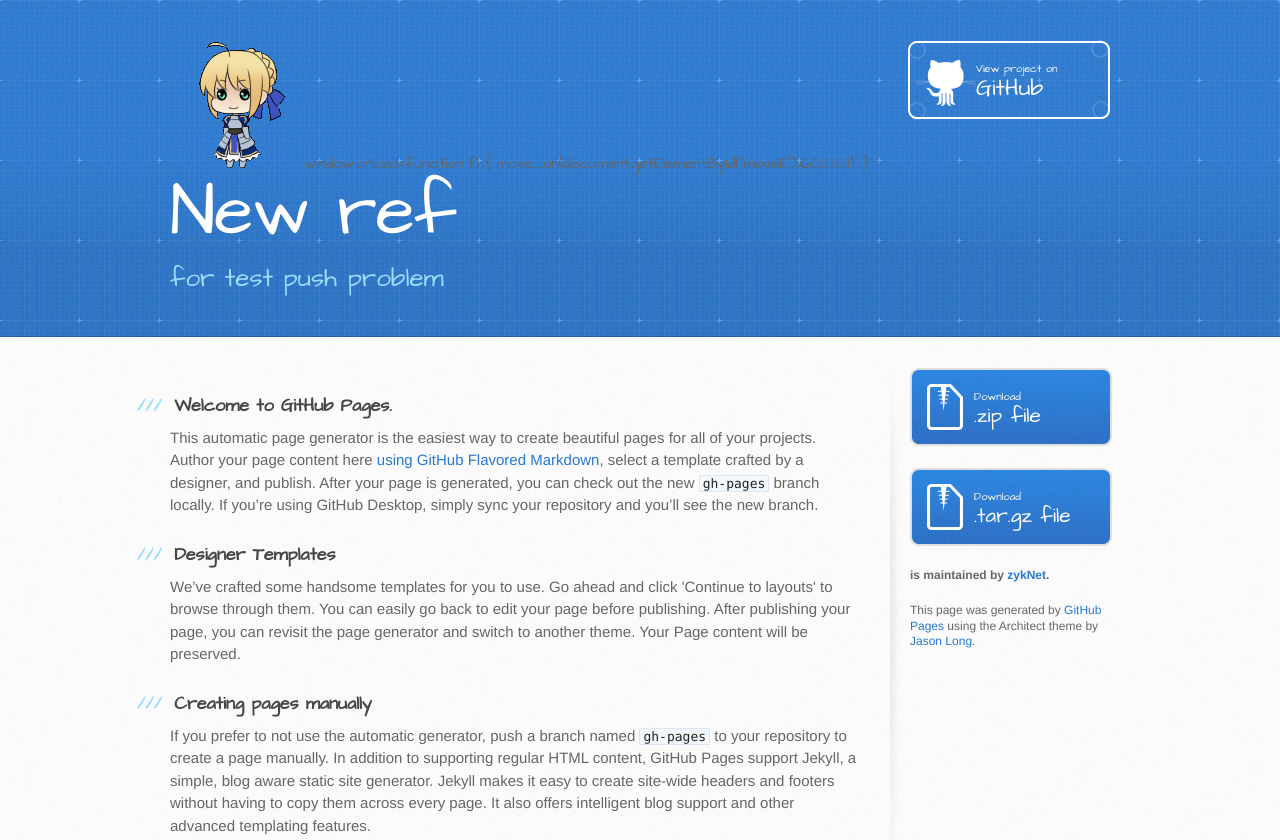
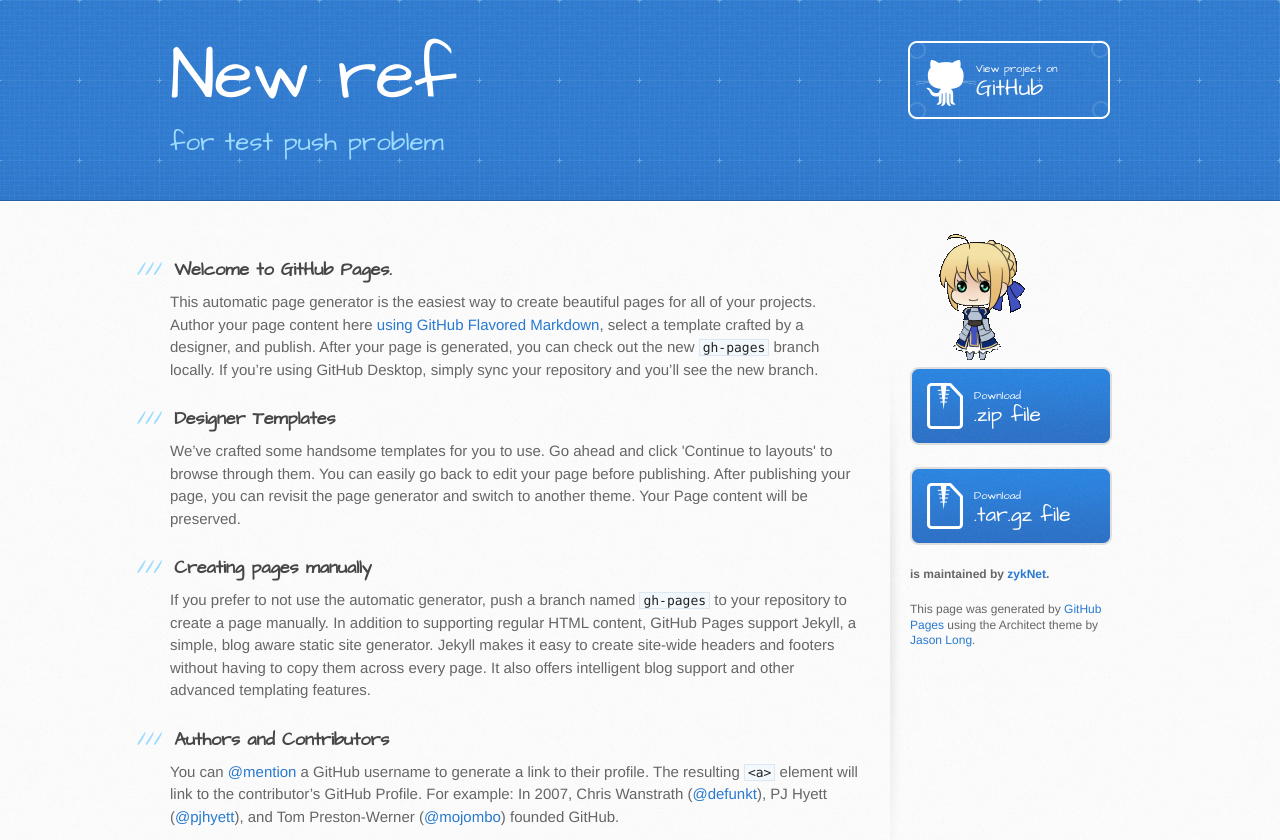
Before and after one commit to zykNet/new_ref, a plain HTML site: page index.html in a window 1280 px wide. Shown: the top 840 px of the page. Drawn offline with Linux system fonts and the light colour scheme.

Commit message:
Sabar is working in my page!

```diff
--- a/index.html
+++ b/index.html
@@ -8,7 +8,8 @@
     <link rel="stylesheet" type="text/css" href="stylesheets/stylesheet.css" media="screen">
     <link rel="stylesheet" type="text/css" href="stylesheets/github-light.css" media="screen">
     <link rel="stylesheet" type="text/css" href="stylesheets/print.css" media="print">
-    <script src="/JavaScript/test.js"></script>
+    <script tpye="text/javascript" src="javascripts/main.js"></script>
+	<script tpye="text/javascript" src="javascripts/test.js"></script>
     <!--[if lt IE 9]>
     <script src="//html5shiv.googlecode.com/svn/trunk/html5.js"></script>
     <![endif]-->
@@ -17,12 +18,9 @@
   </head>
 
   <body>
+
     <header>
       <div class="inner">
-        <img id="moveE" src="1_b.gif">
-        window.onload=function () {
-    move_on(document.getElementById("moveE"),600,1,0,1);
-}
         <h1>New ref</h1>
         <h2>for test push problem</h2>
         <a href="https://github.com/zykNet/new_ref" class="button"><small>View project on</small> GitHub</a>
@@ -57,7 +55,13 @@
 
 <p>Having trouble with Pages? Check out our <a href="https://help.github.com/pages">documentation</a> or <a href="https://github.com/contact">contact support</a> and we’ll help you sort it out.</p>
         </section>
-
+ <img id="moveE" src="images/1_b.gif">
+   <script >window.onload=function () {
+		var moveE = document.getElementById("moveE");
+		var _width=500-moveE.offsetWidth;
+		var _height=400-moveE.offsetHeight;
+		move_on(moveE,200,1,0,100);
+		}</script>
         <aside id="sidebar">
           <a href="https://github.com/zykNet/new_ref/zipball/master" class="button">
             <small>Download</small>
--- a/javascripts/text.js
+++ b/javascripts/test.js
@@ -23,3 +23,4 @@ function move_on(element,far,to,cishu,time) {
         }
     },time);
 }
+// http://www.saber.xn--6qq986b3xl/js%E5%81%9A%E7%9A%84%E5%85%83%E7%B4%A0%E4%B8%8D%E9%97%B4%E6%96%AD%E6%9D%A5%E5%9B%9E%E7%A7%BB%E5%8A%A8%E7%9A%84%E6%95%88%E6%9E%9C.html#comment-3050
```
Also changed, not shown: images/1_b.gif (renamed from 1_b.gif).
